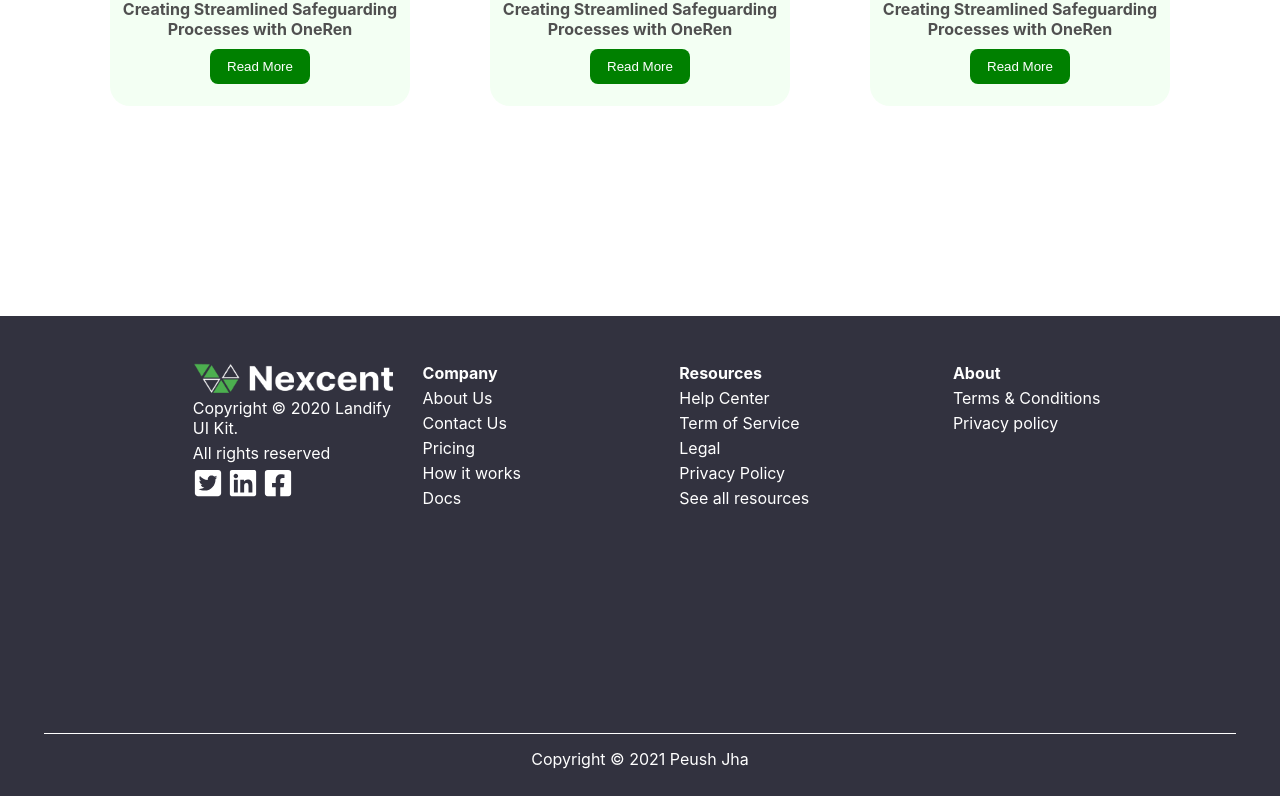
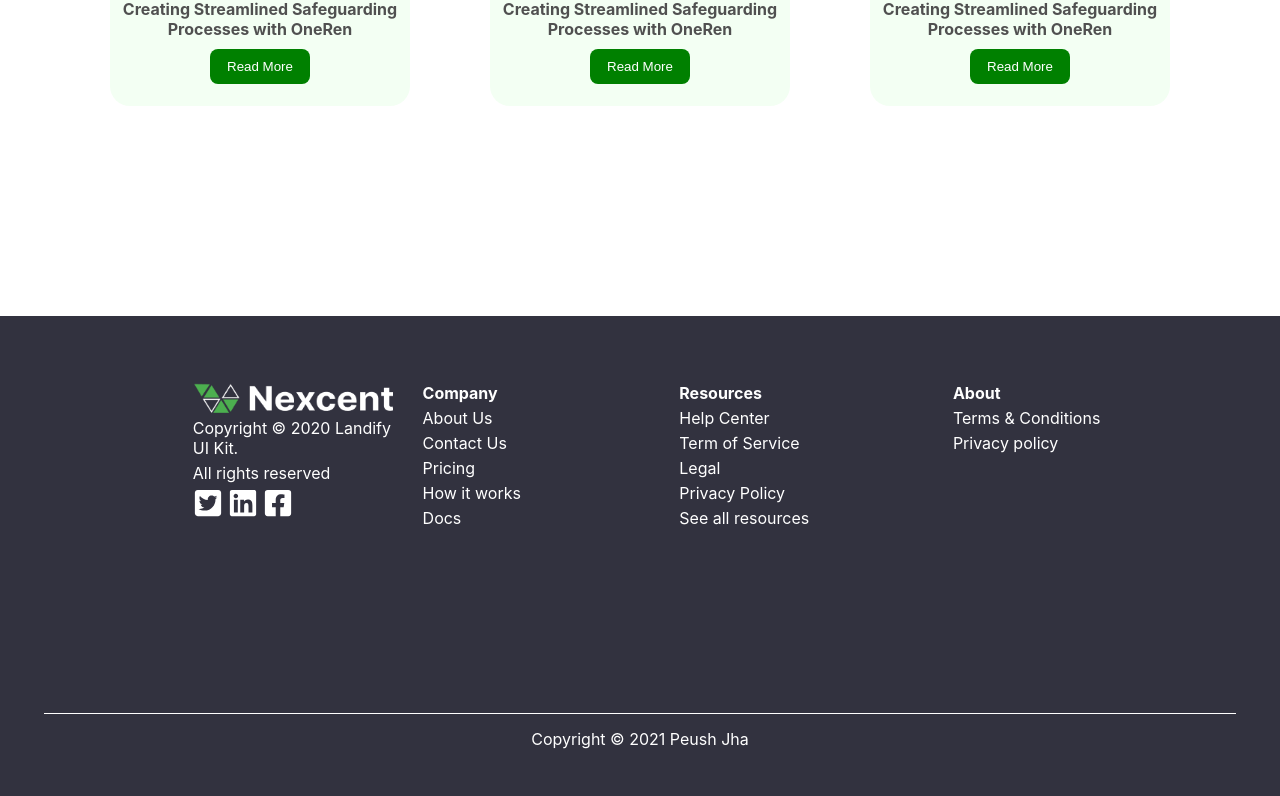
Before and after one commit to Onuegbulamchukwuebuka/Nextcent-, a React (Create React App) app: page / in a window 1280 px wide. Shown: the part 3684-4480 px from the top of the page. Built offline with nearby package versions, Linux system fonts and the light colour scheme.

Commit message:
first commit

```diff
--- a/src/Components/Footer/Footer.css
+++ b/src/Components/Footer/Footer.css
@@ -13,7 +13,7 @@
   flex-direction: column;
   gap: 10px;
   align-items: center;
-  padding-top: 60px;
+  padding-top: 100px;
 }
 .line {
   background-color: white;
@@ -22,7 +22,7 @@
   margin-bottom: 5px;
 }
 .footer {
-  height: 40vh;
+  height: 30vh;
   width: 90%;
   display: flex;
   justify-content: center;
```
